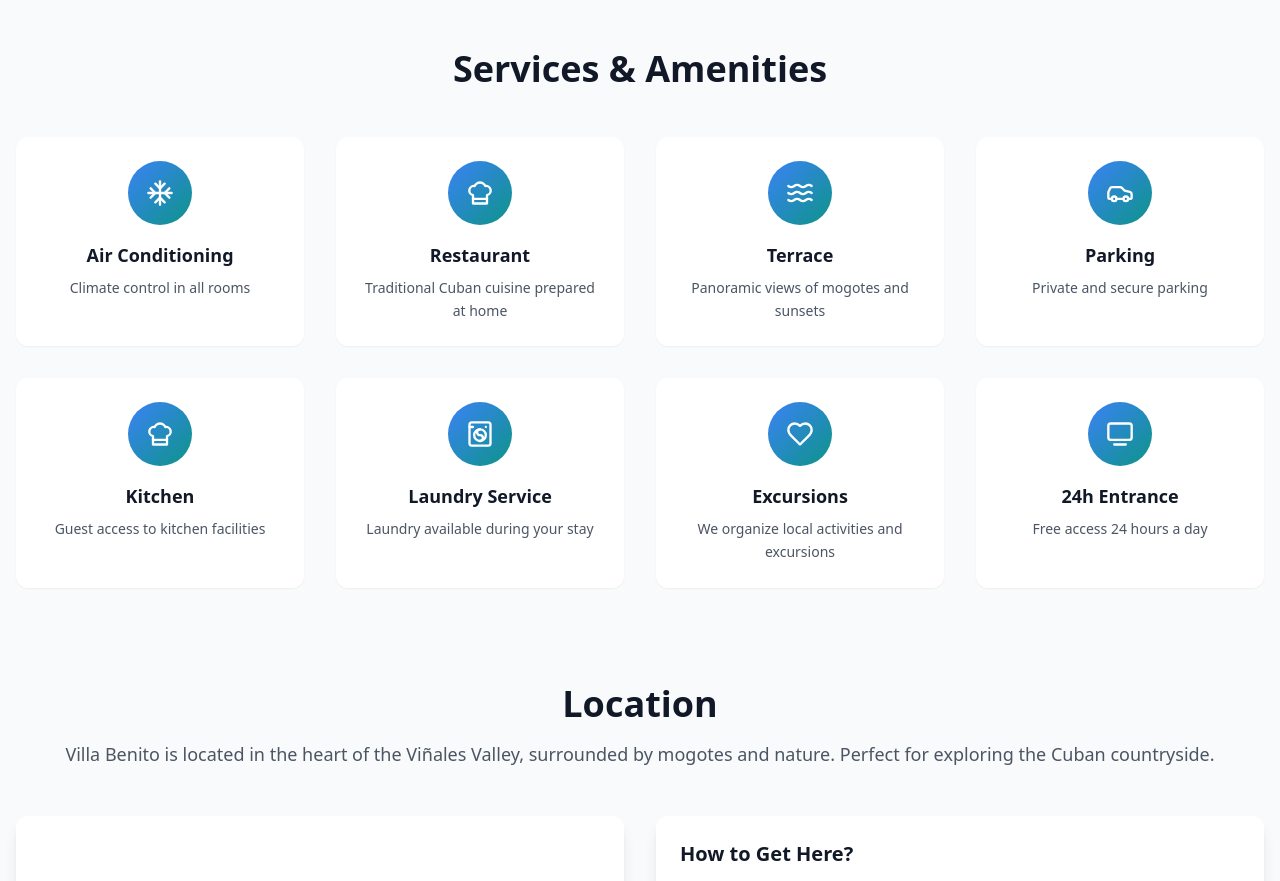
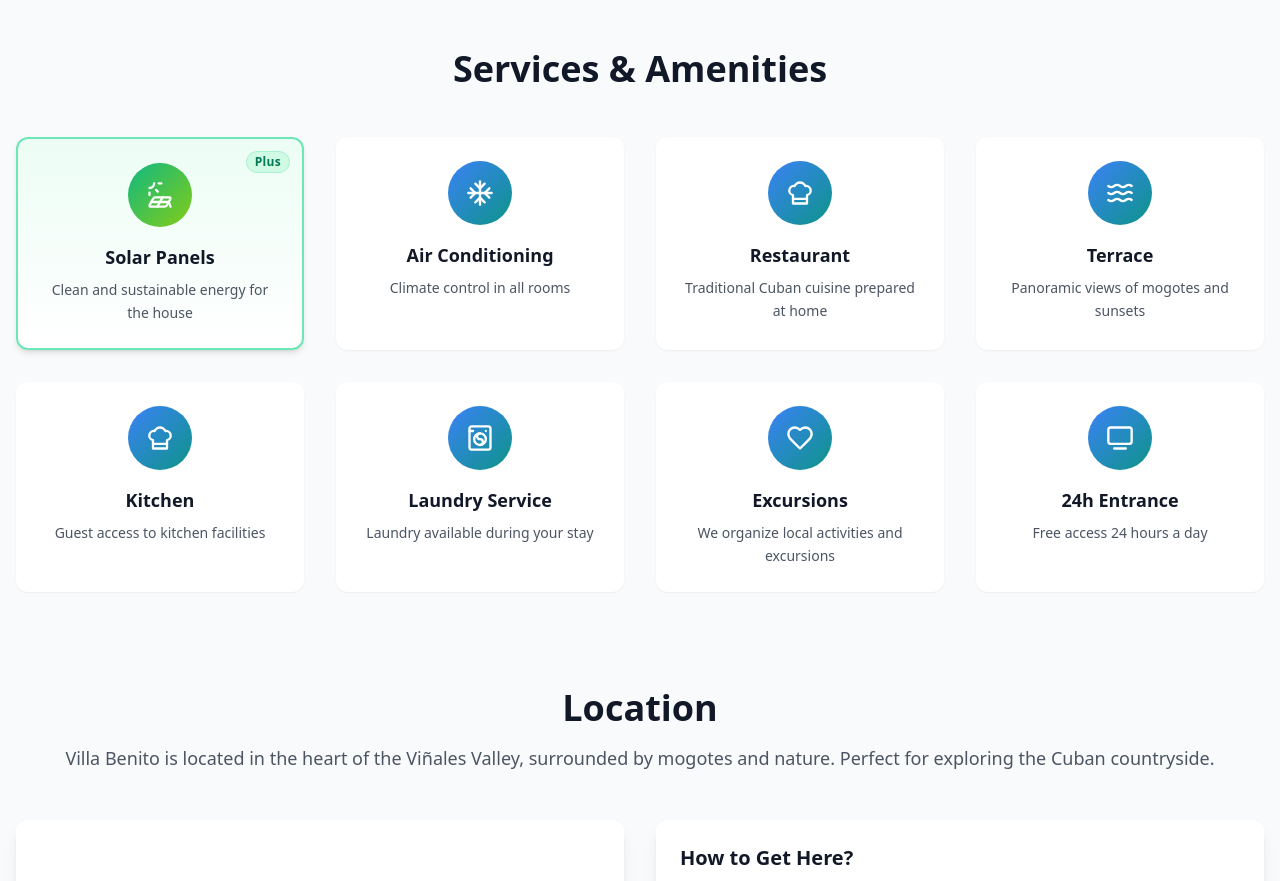
Before and after one commit to pinjamar/appartment-villa, an Astro site: page / in a window 1280 px wide. Shown: the part 3200-4081 px from the top of the page. Built offline with nearby package versions, Linux system fonts and the light colour scheme; Astro itself is replaced by a stand-in of ours; grey boxes are pictures that could not be loaded.

Commit message:
updated service section

```diff
--- a/src/components/Services.tsx
+++ b/src/components/Services.tsx
@@ -1,6 +1,6 @@
 import React from 'react';
 import * as Lucide from 'lucide-react';
-import { content, t } from '../data/content';
+import { content } from '../data/content';
 
 interface ServicesProps {
   currentLanguage: 'es' | 'en' | 'fr' | 'cz';
@@ -8,8 +8,38 @@ interface ServicesProps {
 
 // dynamic lookup will be used at render time; keep fallback if icon not found
 
+const SolarPanelIcon: React.FC<{ size?: number; className?: string }> = ({
+  size = 28,
+  className,
+}) => (
+  <svg
+    width={size}
+    height={size}
+    viewBox="0 0 24 24"
+    fill="none"
+    xmlns="http://www.w3.org/2000/svg"
+    stroke="currentColor"
+    strokeWidth="2"
+    strokeLinecap="round"
+    strokeLinejoin="round"
+    className={className}
+  >
+    <path d="M11 2h2" />
+    <path d="m14.28 14-4.56 8" />
+    <path d="m21 22-1.558-4H4.558" />
+    <path d="M3 10v2" />
+    <path d="M6.245 15.04A2 2 0 0 1 8 14h12a1 1 0 0 1 .864 1.505l-3.11 5.457A2 2 0 0 1 16 22H4a1 1 0 0 1-.863-1.506z" />
+    <path d="M7 2a4 4 0 0 1-4 4" />
+    <path d="m8.66 7.66 1.41 1.41" />
+  </svg>
+);
+
 const Services: React.FC<ServicesProps> = ({ currentLanguage }) => {
   const servicesContent = content.services[currentLanguage];
+  const iconMap = Lucide as unknown as Record<
+    string,
+    React.ComponentType<{ size?: number; className?: string }>
+  >;
 
   return (
     <section id="services" className="py-8 md:py-12 bg-gray-50">
@@ -22,17 +52,33 @@ const Services: React.FC<ServicesProps> = ({ currentLanguage }) => {
 
         <div className="grid grid-cols-1 md:grid-cols-2 lg:grid-cols-4 gap-4 md:gap-6 lg:gap-8">
           {servicesContent.items.map((service, index) => {
-            const IconComponent = (Lucide as any)[service.icon] as
-              | React.ComponentType<any>
-              | undefined;
+            const isSolarPanel = service.icon === 'SolarPanel';
+            const IconComponent = iconMap[service.icon];
 
             return (
               <div
                 key={index}
-                className="bg-white rounded-xl p-4 md:p-6 text-center shadow-sm hover:shadow-lg transition-all duration-300 hover:transform hover:-translate-y-1"
+                className={`relative rounded-xl p-4 md:p-6 text-center transition-all duration-300 hover:transform hover:-translate-y-1 ${
+                  isSolarPanel
+                    ? 'bg-gradient-to-b from-emerald-50 to-white border-2 border-emerald-300 shadow-md hover:shadow-lg'
+                    : 'bg-white shadow-sm hover:shadow-lg'
+                }`}
               >
-                <div className="w-16 h-16 bg-gradient-to-br from-blue-500 to-teal-600 rounded-full flex items-center justify-center mx-auto mb-4">
-                  {IconComponent ? (
+                {isSolarPanel && (
+                  <span className="absolute top-3 right-3 text-xs font-semibold tracking-wide text-emerald-700 bg-emerald-100 border border-emerald-200 rounded-full px-2 py-0.5">
+                    Plus
+                  </span>
+                )}
+                <div
+                  className={`w-16 h-16 rounded-full flex items-center justify-center mx-auto mb-4 ${
+                    isSolarPanel
+                      ? 'bg-gradient-to-br from-emerald-500 to-lime-500'
+                      : 'bg-gradient-to-br from-blue-500 to-teal-600'
+                  }`}
+                >
+                  {isSolarPanel ? (
+                    <SolarPanelIcon size={28} className="text-white" />
+                  ) : IconComponent ? (
                     <IconComponent size={28} className="text-white" />
                   ) : (
                     <svg
--- a/src/data/content.ts
+++ b/src/data/content.ts
@@ -258,6 +258,11 @@ export const content = {
       title: 'Servicios y Comodidades',
       items: [
         {
+          name: 'Paneles solares',
+          icon: 'SolarPanel',
+          description: 'Energía limpia y sostenible para la casa',
+        },
+        {
           name: 'Aire Acondicionado',
           icon: 'Snowflake',
           description: 'Climatización en todas las habitaciones',
@@ -271,11 +276,6 @@ export const content = {
           name: 'Terraza',
           icon: 'Waves',
           description: 'Vistas panorámicas a los mogotes y atardeceres',
-        },
-        {
-          name: 'Parqueo',
-          icon: 'Car',
-          description: 'Estacionamiento privado y seguro',
         },
         {
           name: 'Cocina',
@@ -303,6 +303,11 @@ export const content = {
       title: 'Services & Amenities',
       items: [
         {
+          name: 'Solar Panels',
+          icon: 'SolarPanel',
+          description: 'Clean and sustainable energy for the house',
+        },
+        {
           name: 'Air Conditioning',
           icon: 'Snowflake',
           description: 'Climate control in all rooms',
@@ -316,11 +321,6 @@ export const content = {
           name: 'Terrace',
           icon: 'Waves',
           description: 'Panoramic views of mogotes and sunsets',
-        },
-        {
-          name: 'Parking',
-          icon: 'Car',
-          description: 'Private and secure parking',
         },
         {
           name: 'Kitchen',
@@ -348,6 +348,11 @@ export const content = {
       title: 'Services et Commodités',
       items: [
         {
+          name: 'Panneaux solaires',
+          icon: 'SolarPanel',
+          description: 'Énergie propre et durable pour la maison',
+        },
+        {
           name: 'Climatisation',
           icon: 'Snowflake',
           description: 'Climatisation dans toutes les chambres',
@@ -361,11 +366,6 @@ export const content = {
           name: 'Terrasse',
           icon: 'Waves',
           description: 'Vues panoramiques sur les mogotes et les couchers de soleil',
-        },
-        {
-          name: 'Parking',
-          icon: 'Car',
-          description: 'Stationnement privé et sécurisé',
         },
         {
           name: 'Cuisine',
@@ -393,6 +393,11 @@ export const content = {
       title: 'Služby a vybavení',
       items: [
         {
+          name: 'Solární panely',
+          icon: 'SolarPanel',
+          description: 'Čistá a udržitelná energie pro dům',
+        },
+        {
           name: 'Klimatizace',
           icon: 'Snowflake',
           description: 'Klimatizace ve všech pokojích',
@@ -406,11 +411,6 @@ export const content = {
           name: 'Terasa',
           icon: 'Waves',
           description: 'Panoramatické výhledy na mogotes a západy slunce',
-        },
-        {
-          name: 'Parkování',
-          icon: 'Car',
-          description: 'Soukromé a bezpečné parkování',
         },
         {
           name: 'Kuchyň',
```
